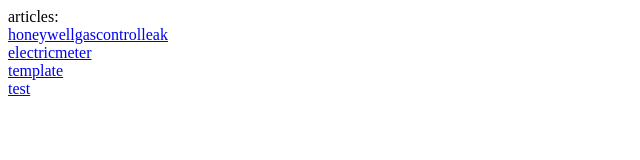
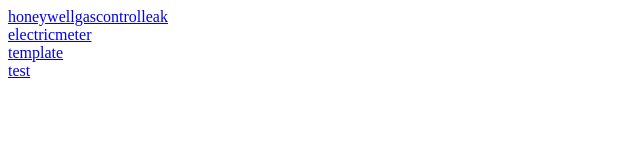
Before and after one commit to aydenpercy/aydenpercy, a plain HTML site: page index.html in a window 1280 px wide. Shown: the whole page, without its empty margins (0-640 px from the left). Drawn offline with Linux system fonts and the light colour scheme.

Commit message:
Update index.html

```diff
--- a/index.html
+++ b/index.html
@@ -1,8 +1,6 @@
 <!DOCTYPE html>
 <html>
 <body>
-articles:
-<br>
 <a href="articles/honeywellgascontrolleak/honeywellgascontrolleak.html" title="honeywellgascontrolleak">honeywellgascontrolleak</a>
 <br>
 <a href="articles/electricmeter/electricmeter.html" title="electricmeter">electricmeter</a>
```
